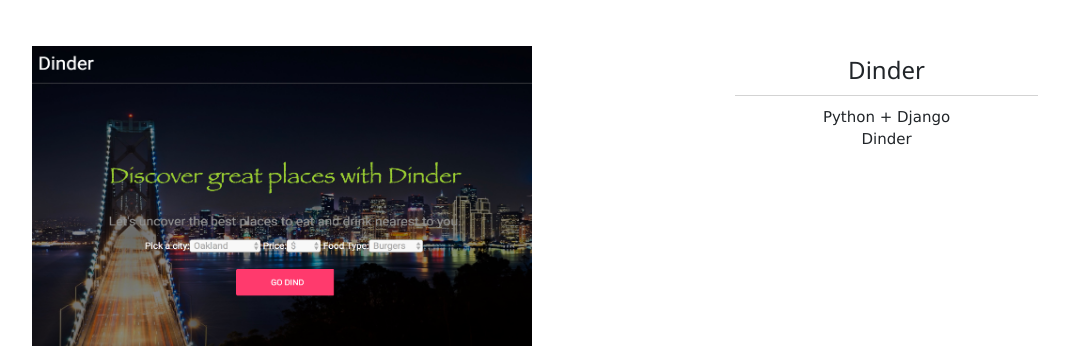
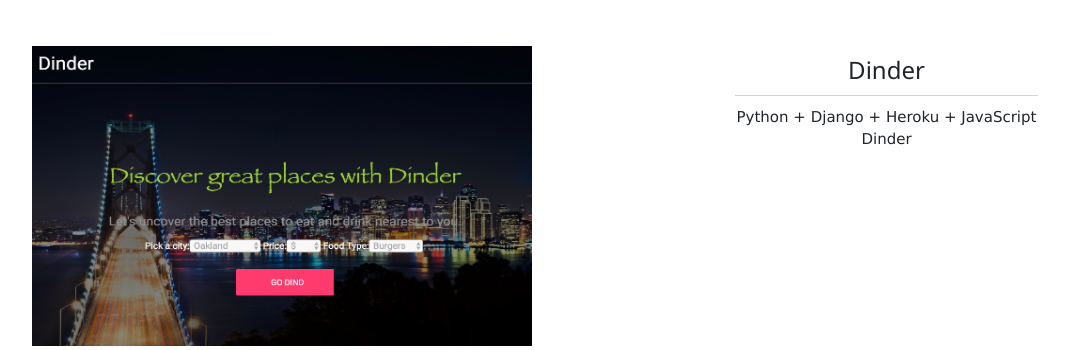
Before and after one commit to simonsaysfollow/SimonsWorld, a Django app: page /about/ in a window 1280 px wide. Shown: the part 477-827 px from the top of the page, without its empty margins (21-1088 px from the left). Run offline with Django 3.2, Linux system fonts and the light colour scheme; some libraries are stand-ins or nearby versions; some web fonts are replaced.

Commit message:
added description

```diff
--- a/templates/about.html
+++ b/templates/about.html
@@ -25,7 +25,7 @@
                     <h3>Dinder</h3>
                     <hr  class="hr-command">
                     <p>
-                        Python + Django <br> <a
+                        Python + Django + Heroku + JavaScript <br> <a
                         href="https://secret-oasis-95536.herokuapp.com/">Dinder</a>
                     </p>
                 </div>
```
